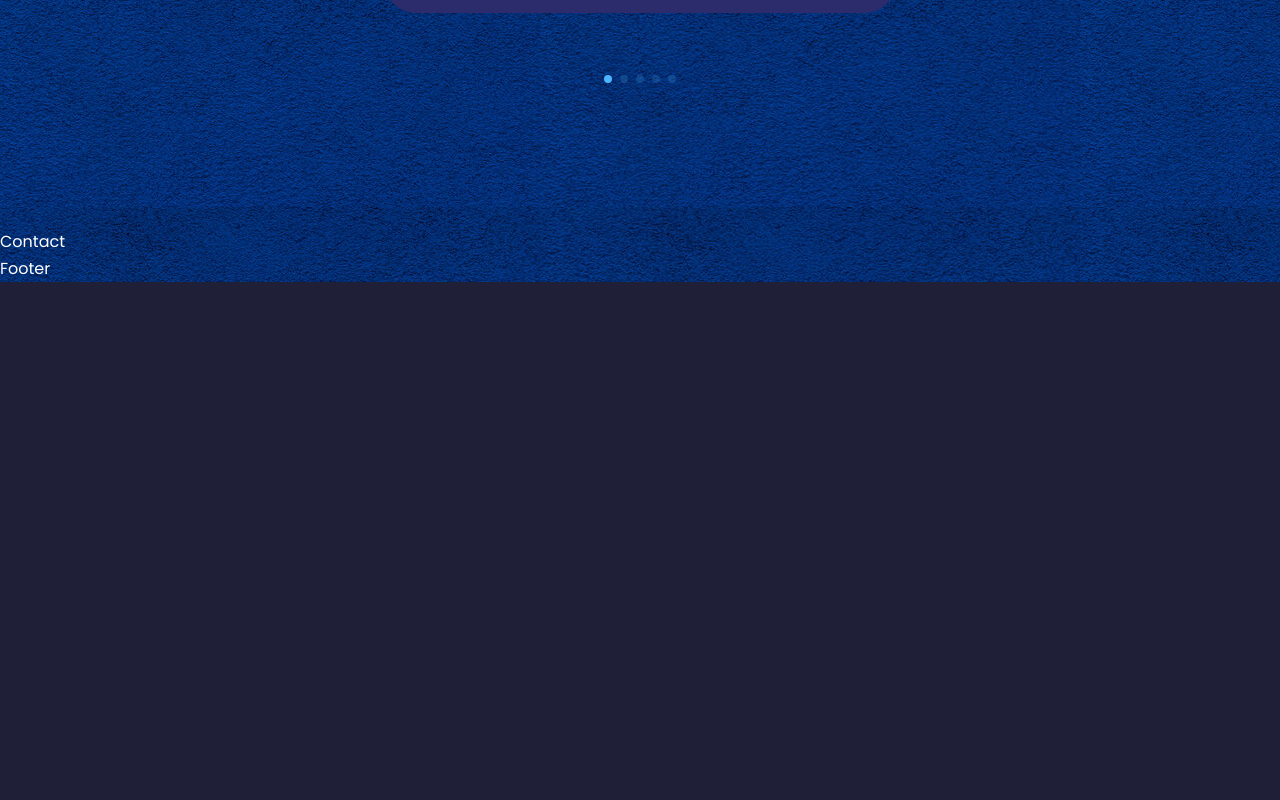
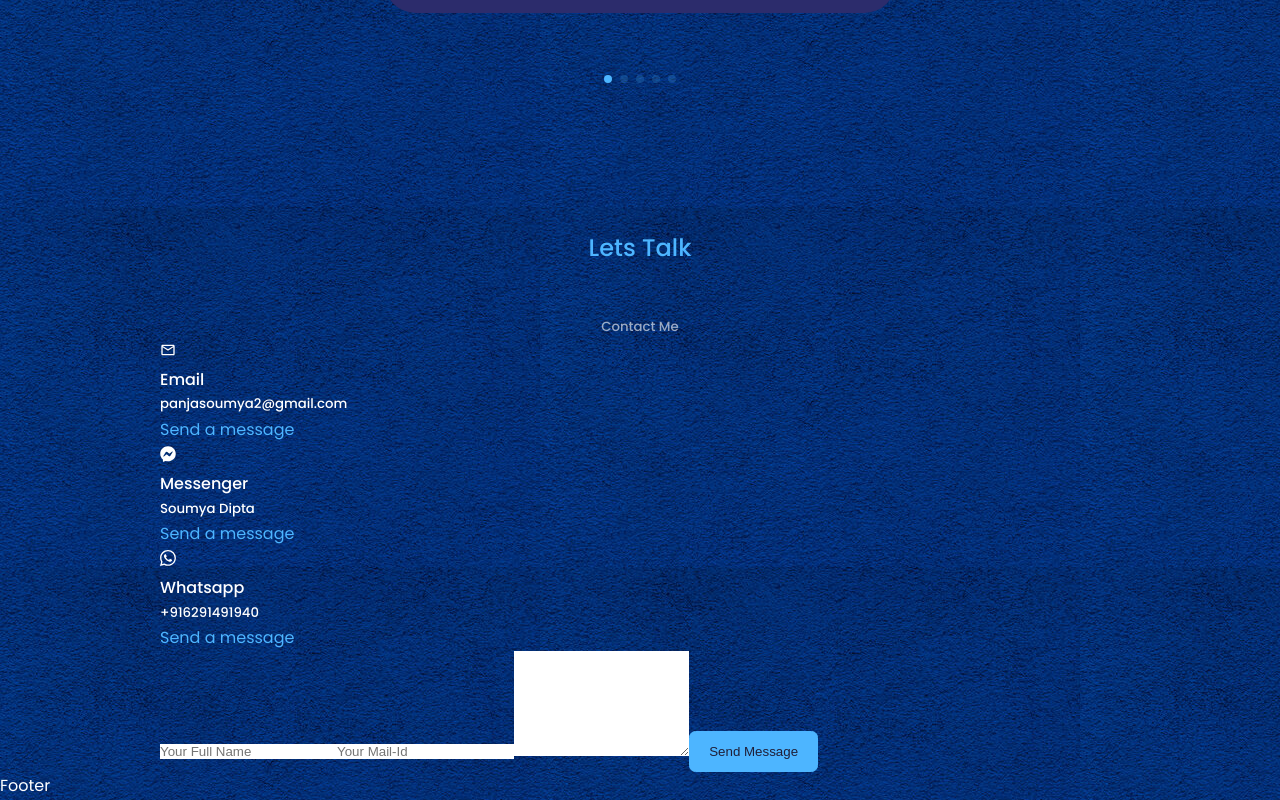
Before and after one commit to Codersoumya26/soumyadiptaPanja, a React (Create React App) app: page / in a window 1280 px wide. Shown: the part 4473-5273 px from the top of the page. Before the commit the page ends 4755 px from the top, so only its background shows below. Built offline with nearby package versions, Linux system fonts and the light colour scheme.

Commit message:
Added Contact Page

```diff
--- a/src/components/contact/Contact.jsx
+++ b/src/components/contact/Contact.jsx
@@ -1,9 +1,45 @@
 import React from 'react'
 import "./contact.css"
+import { MdOutlineMail } from "react-icons/md"
+import { FaFacebookMessenger } from "react-icons/fa"
+import { BsWhatsapp } from "react-icons/bs"
 
 const Contact = () => {
   return (
-    <section id='contact'>Contact</section>
+    <section id='contact'>
+      <h2> Lets Talk </h2>
+      <h5> Contact Me </h5>
+
+      <div className="container contact_container">
+        <div className="contact_options">
+          <article className="contact_option">
+            <MdOutlineMail />
+              <h4> Email </h4>
+              <h5> panjasoumya2@gmail.com </h5>
+              <a href="mailto:panjasoumya2@gmail.com" target="__blank"> Send a message </a>
+          </article>
+          <article className="contact_option">
+            <FaFacebookMessenger />
+              <h4> Messenger </h4>
+              <h5> Soumya Dipta </h5>
+              <a href="https://m.me/" target="__blank"> Send a message </a>
+          </article>
+          <article className="contact_option">
+            <BsWhatsapp />
+              <h4> Whatsapp </h4>
+              <h5> +916291491940 </h5>
+              <a href="https://wa.me/+916291491940" target="__blank"> Send a message </a>
+          </article>
+        </div>
+        {/* End of Contact Options */}
+        <form action=''>
+           <input type="text" name='name' placeholder='Your Full Name' required />
+           <input type="email" name='email' placeholder='Your Mail-Id' required />
+           <textarea name="message" rows="7" placeholder='Your Message' required> </textarea>
+           <button type='submit' className='btn btn-primary'> Send Message </button>
+        </form>
+      </div>
+    </section>
   )
 }
 
```
